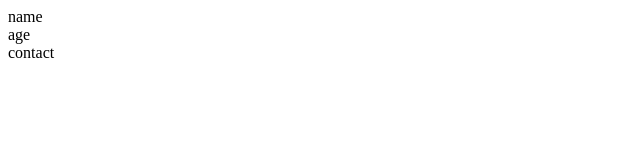
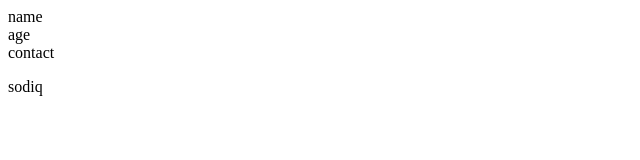
Before and after one commit to Hassanayo/Stealth, a plain HTML site: page index.html in a window 1280 px wide. Shown: the full height of the page, 0-640 px from the left. Drawn offline with Linux system fonts and the light colour scheme.

Commit message:
second comit message

```diff
--- a/index.html
+++ b/index.html
@@ -10,5 +10,8 @@
         <div>age</div>
         <div>contact</div>
     </nav>
+    <div>
+        <p>sodiq</p>
+    </div>
 </body>
 </html>
```
